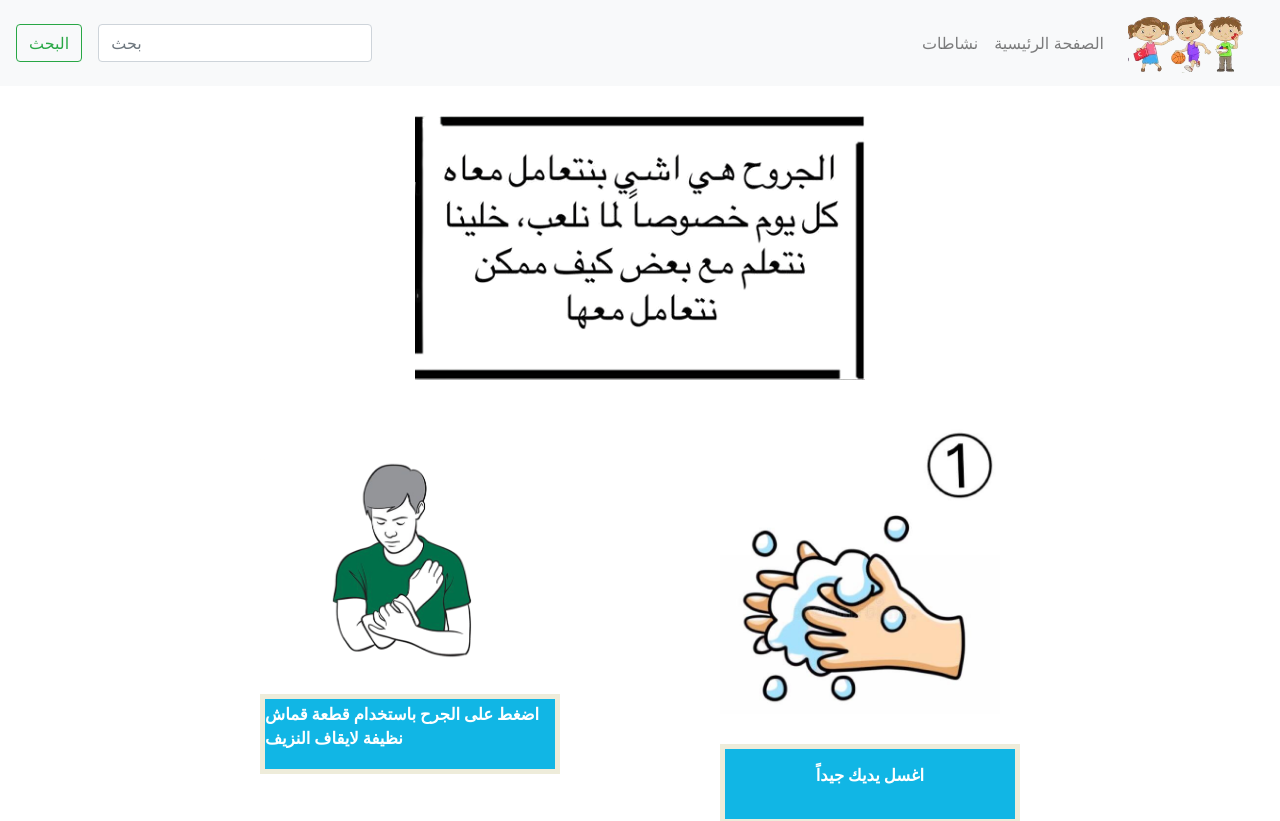
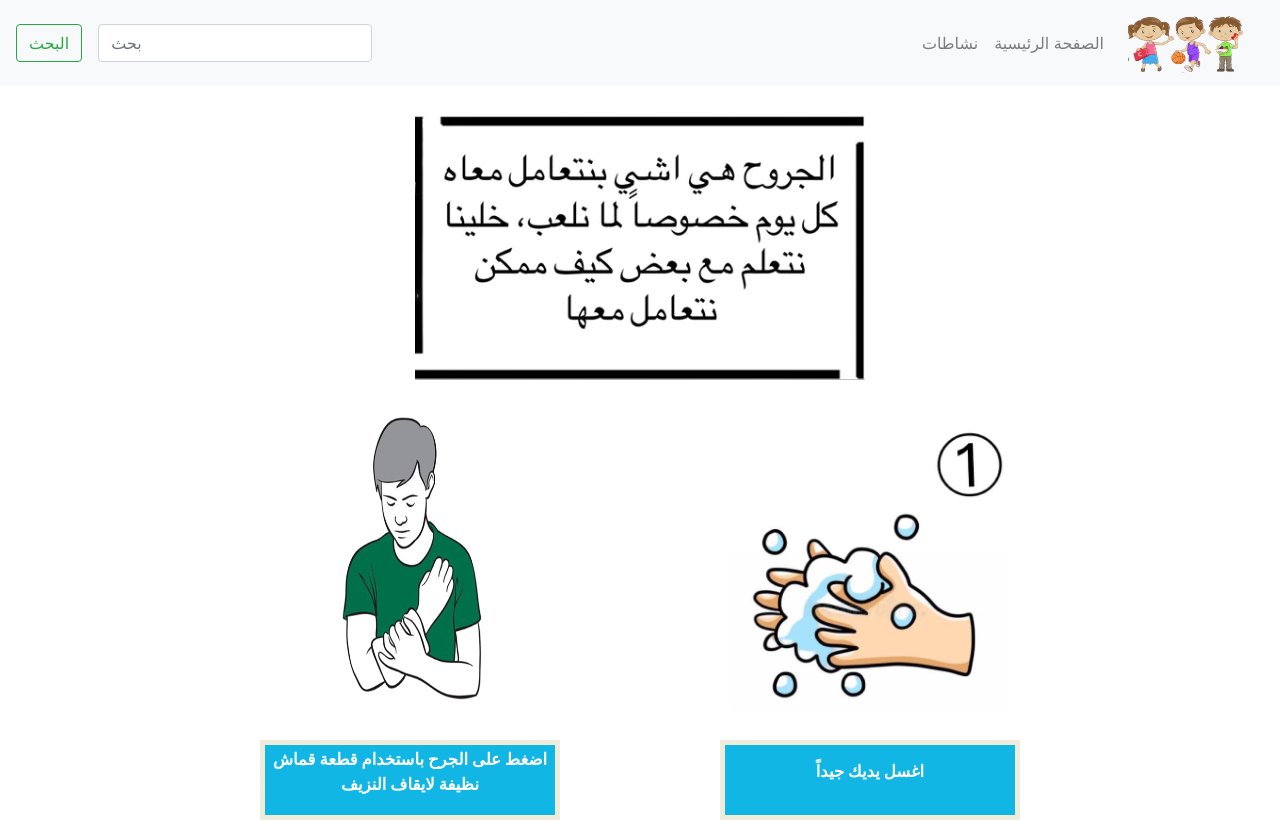
Before and after one commit to MohammadHijaz/MooAid, a React (Create React App) app: page /injury in a window 1280 px wide. Shown: the top 821 px of the page. Built offline with nearby package versions, Linux system fonts and the light colour scheme.

Commit message:
Fixed Injury Screen

```diff
--- a/src/Injury.js
+++ b/src/Injury.js
@@ -14,6 +14,7 @@ const useStyles = makeStyles(() => ({
   img: {
     marginTop: "30px",
     width: "280px",
+    height: "300px"
   },
   font: {
     fontSize: "150%",
@@ -67,6 +68,7 @@ const useStyles = makeStyles(() => ({
 const Injury = () => {
   const classes = useStyles();
   return (
+    <div style={{ textAlign: "center" }}>
       <Grid item container className={classes.Agrid}>
         <div className={classes.div}>
           <img src={text} style={{ width: "50%", height: "auto" }} alt="" />
@@ -135,6 +137,7 @@ const Injury = () => {
           </div>
         </div>
       </Grid>
+    </div>
   );
 };
 export default Injury;
--- a/src/Quiz/Questions.jsx
+++ b/src/Quiz/Questions.jsx
@@ -38,7 +38,7 @@ const Questions = [
     firstAnswer: "-اعلى من مستوى القلب",
     secondAnswer: "-ادنى من مستوى القلب",
     thirdAnswer: "هذا لا يهم بتاتا",
-    answer: 1,
+    answer: 2,
     img: Scorpion,
   },
   {
@@ -47,7 +47,7 @@ const Questions = [
     firstAnswer: "ان يتحرك المصاب قدر الامكان",
     secondAnswer: "ان نأخذ صورة للافعى",
     thirdAnswer: "ان نقوم بمص دماء الجرح بالفم",
-    answer: 1,
+    answer: 2,
     img: snake,
   },
   {
@@ -56,7 +56,7 @@ const Questions = [
     firstAnswer: "اقوم بنزعها حالا",
     secondAnswer: "ابقيها كما هي و اتوجه للطبيب فورا",
     thirdAnswer: "لا شيء مما سبق",
-    answer: 1,
+    answer: 2,
     img: sharpKnife,
   },
 ];
```
Lines whose indentation alone changed are shown as unchanged.
